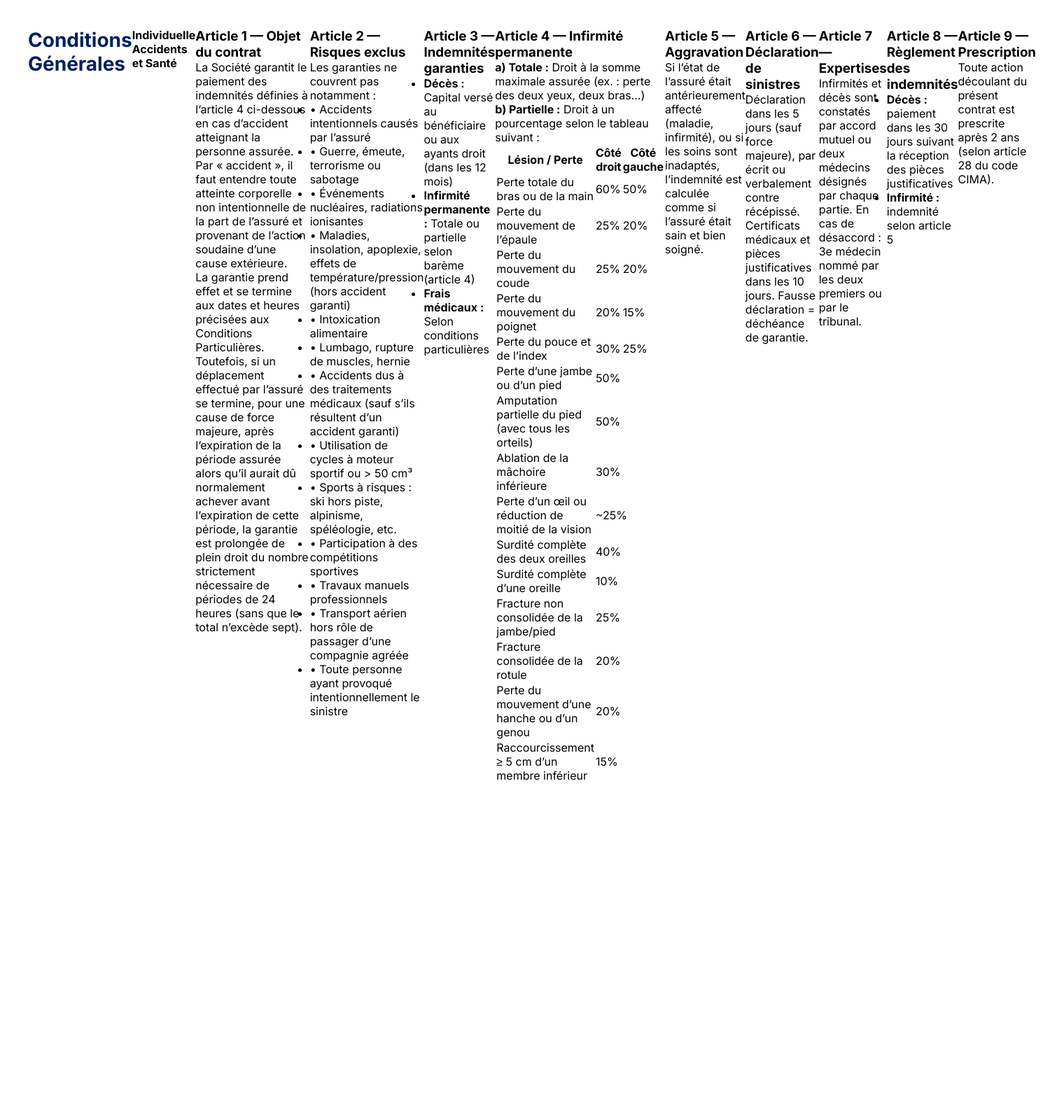
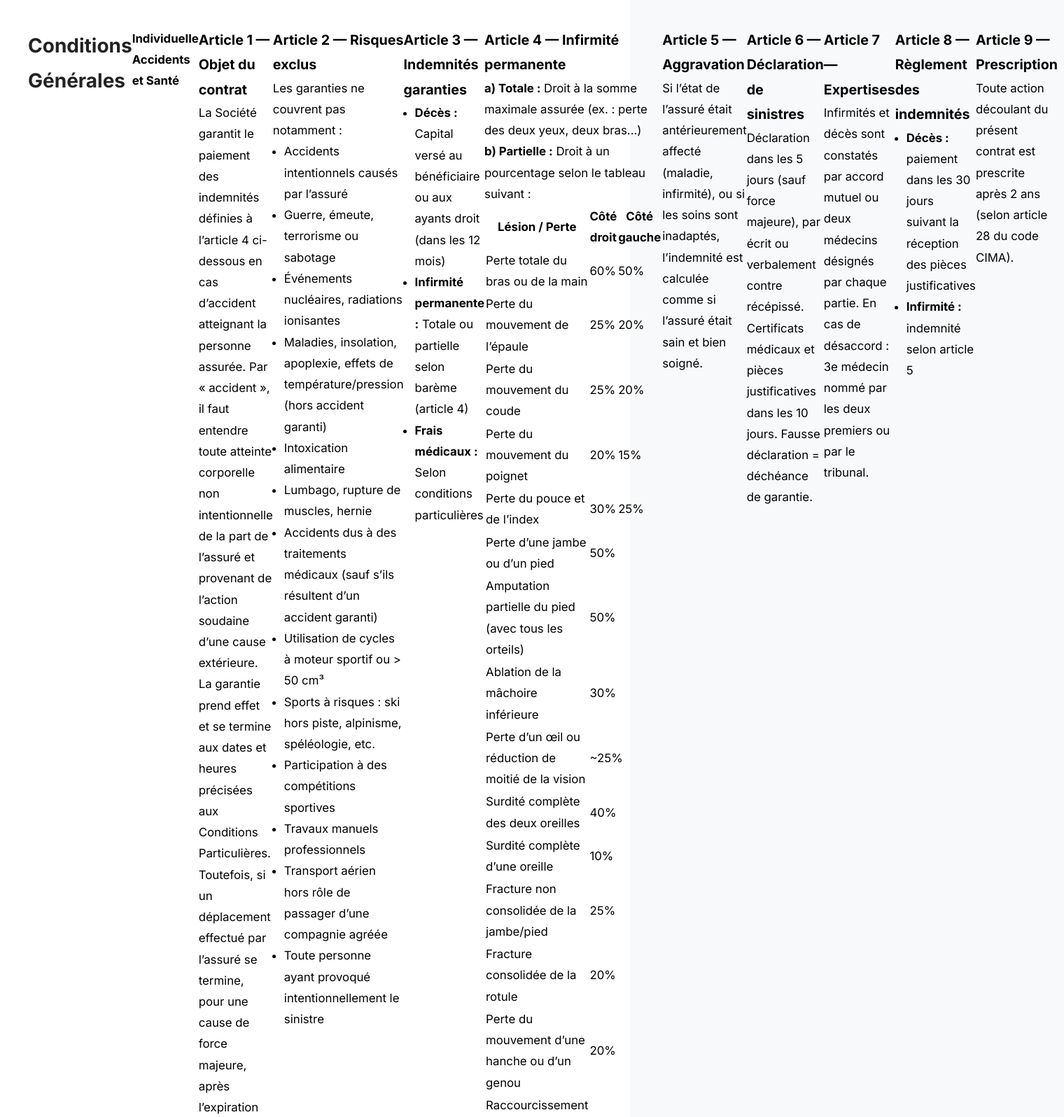
Before and after one commit to IFAZANE/fafa, a Flask app: page /conditions in a window 1520 px wide. Shown: the part 62-1658 px from the top of the page at 70% size. Before the commit the page ends 1177 px from the top, so only its background shows below. Run offline with Flask 3, Linux system fonts and the light colour scheme.

Commit message:
conditions.html

```diff
--- a/fafa/templates/conditions.html
+++ b/fafa/templates/conditions.html
@@ -1,12 +1,19 @@
 {% extends "base.html" %}
 
 {% block content %}
-<div class="container py-5">
+<div class="container py-5" style="max-width: 900px; line-height: 1.8; font-size: 1.05rem;">
+
   <!-- Titre principal -->
-  <h1 class="mb-5 text-center fw-bold">Conditions Générales</h1>
+  <h1 class="mb-3 text-center fw-bold" style="color: #222;">Conditions Générales</h1>
   <h4 class="text-center text-muted mb-5">Individuelle Accidents et Santé</h4>
 
-  <!-- Article -->
+  <!-- Illustration (facultative) -->
+  <div class="text-center mb-5">
+    <img src="{{ url_for('static', filename='images/conditions.jpg') }}" alt="Conditions générales"
+         style="max-width: 100%; height: auto; border-radius: 8px; box-shadow: 0 4px 20px rgba(0,0,0,0.1);">
+  </div>
+
+  <!-- Article 1 -->
   <section class="mb-5">
     <h3 class="fw-bold">Article 1 — Objet du contrat</h3>
     <p>
@@ -18,35 +25,38 @@
     </p>
   </section>
 
+  <!-- Article 2 -->
   <section class="mb-5">
     <h3 class="fw-bold">Article 2 — Risques exclus</h3>
     <p>Les garanties ne couvrent pas notamment :</p>
-    <ul class="list-unstyled ms-4">
-      <li>• Accidents intentionnels causés par l’assuré</li>
-      <li>• Guerre, émeute, terrorisme ou sabotage</li>
-      <li>• Événements nucléaires, radiations ionisantes</li>
-      <li>• Maladies, insolation, apoplexie, effets de température/pression (hors accident garanti)</li>
-      <li>• Intoxication alimentaire</li>
-      <li>• Lumbago, rupture de muscles, hernie</li>
-      <li>• Accidents dus à des traitements médicaux (sauf s’ils résultent d’un accident garanti)</li>
-      <li>• Utilisation de cycles à moteur sportif ou > 50 cm³</li>
-      <li>• Sports à risques : ski hors piste, alpinisme, spéléologie, etc.</li>
-      <li>• Participation à des compétitions sportives</li>
-      <li>• Travaux manuels professionnels</li>
-      <li>• Transport aérien hors rôle de passager d’une compagnie agréée</li>
-      <li>• Toute personne ayant provoqué intentionnellement le sinistre</li>
+    <ul style="margin-left: 1rem;">
+      <li>Accidents intentionnels causés par l’assuré</li>
+      <li>Guerre, émeute, terrorisme ou sabotage</li>
+      <li>Événements nucléaires, radiations ionisantes</li>
+      <li>Maladies, insolation, apoplexie, effets de température/pression (hors accident garanti)</li>
+      <li>Intoxication alimentaire</li>
+      <li>Lumbago, rupture de muscles, hernie</li>
+      <li>Accidents dus à des traitements médicaux (sauf s’ils résultent d’un accident garanti)</li>
+      <li>Utilisation de cycles à moteur sportif ou &gt; 50 cm³</li>
+      <li>Sports à risques : ski hors piste, alpinisme, spéléologie, etc.</li>
+      <li>Participation à des compétitions sportives</li>
+      <li>Travaux manuels professionnels</li>
+      <li>Transport aérien hors rôle de passager d’une compagnie agréée</li>
+      <li>Toute personne ayant provoqué intentionnellement le sinistre</li>
     </ul>
   </section>
 
+  <!-- Article 3 -->
   <section class="mb-5">
     <h3 class="fw-bold">Article 3 — Indemnités garanties</h3>
-    <ul>
+    <ul style="margin-left: 1rem;">
       <li><strong>Décès :</strong> Capital versé au bénéficiaire ou aux ayants droit (dans les 12 mois)</li>
       <li><strong>Infirmité permanente :</strong> Totale ou partielle selon barème (article 4)</li>
       <li><strong>Frais médicaux :</strong> Selon conditions particulières</li>
     </ul>
   </section>
 
+  <!-- Article 4 -->
   <section class="mb-5">
     <h3 class="fw-bold">Article 4 — Infirmité permanente</h3>
     <p><strong>a) Totale :</strong> Droit à la somme maximale assurée (ex. : perte des deux yeux, deux bras...)</p>
@@ -82,6 +92,7 @@
     </div>
   </section>
 
+  <!-- Articles suivants -->
   <section class="mb-5">
     <h3 class="fw-bold">Article 5 — Aggravation</h3>
     <p>
@@ -105,7 +116,7 @@
 
   <section class="mb-5">
     <h3 class="fw-bold">Article 8 — Règlement des indemnités</h3>
-    <ul>
+    <ul style="margin-left: 1rem;">
       <li><strong>Décès :</strong> paiement dans les 30 jours suivant la réception des pièces justificatives</li>
       <li><strong>Infirmité :</strong> indemnité selon article 5</li>
     </ul>
@@ -117,5 +128,6 @@
       Toute action découlant du présent contrat est prescrite après 2 ans (selon article 28 du code CIMA).
     </p>
   </section>
+
 </div>
 {% endblock %}
```
